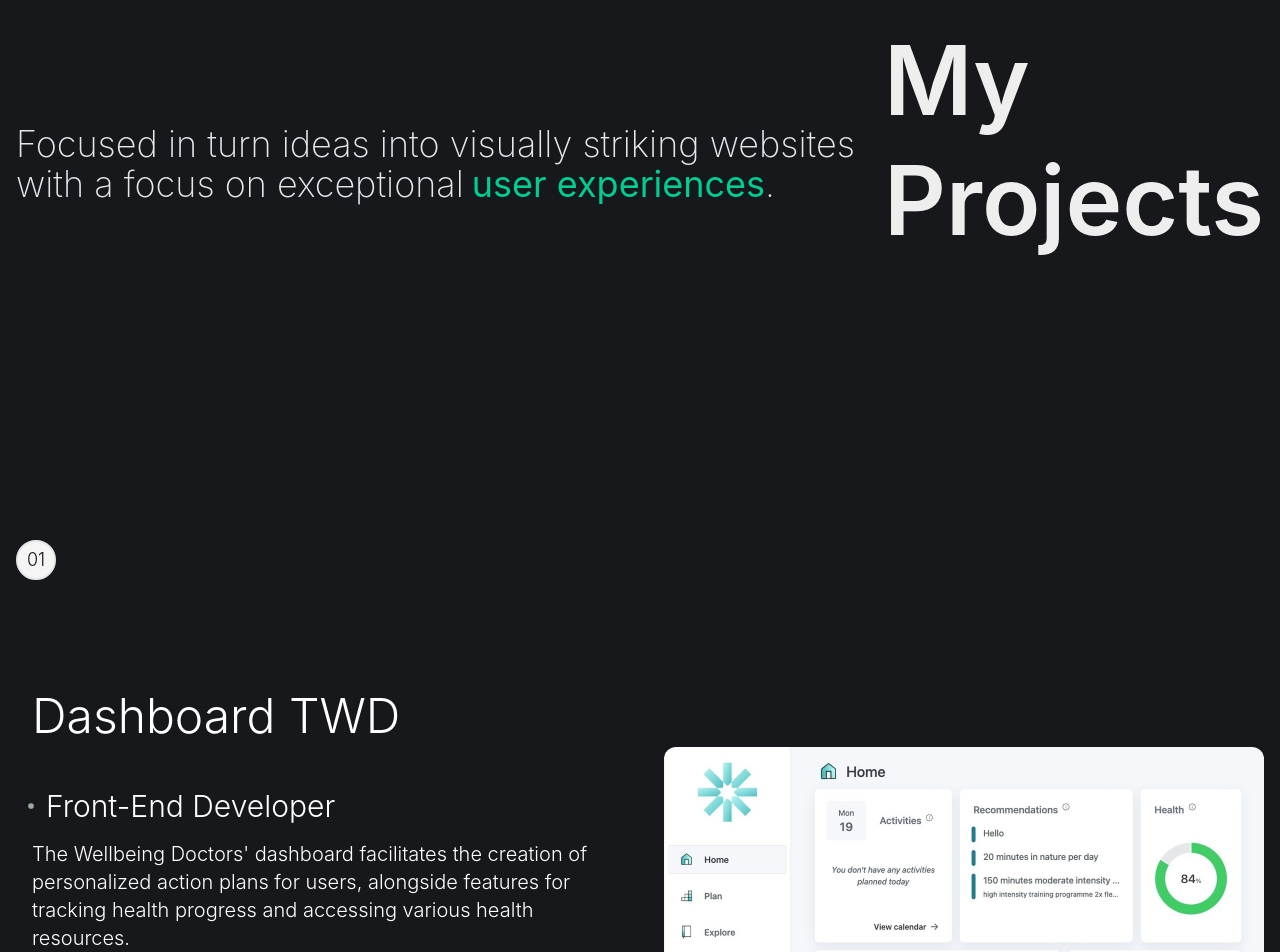
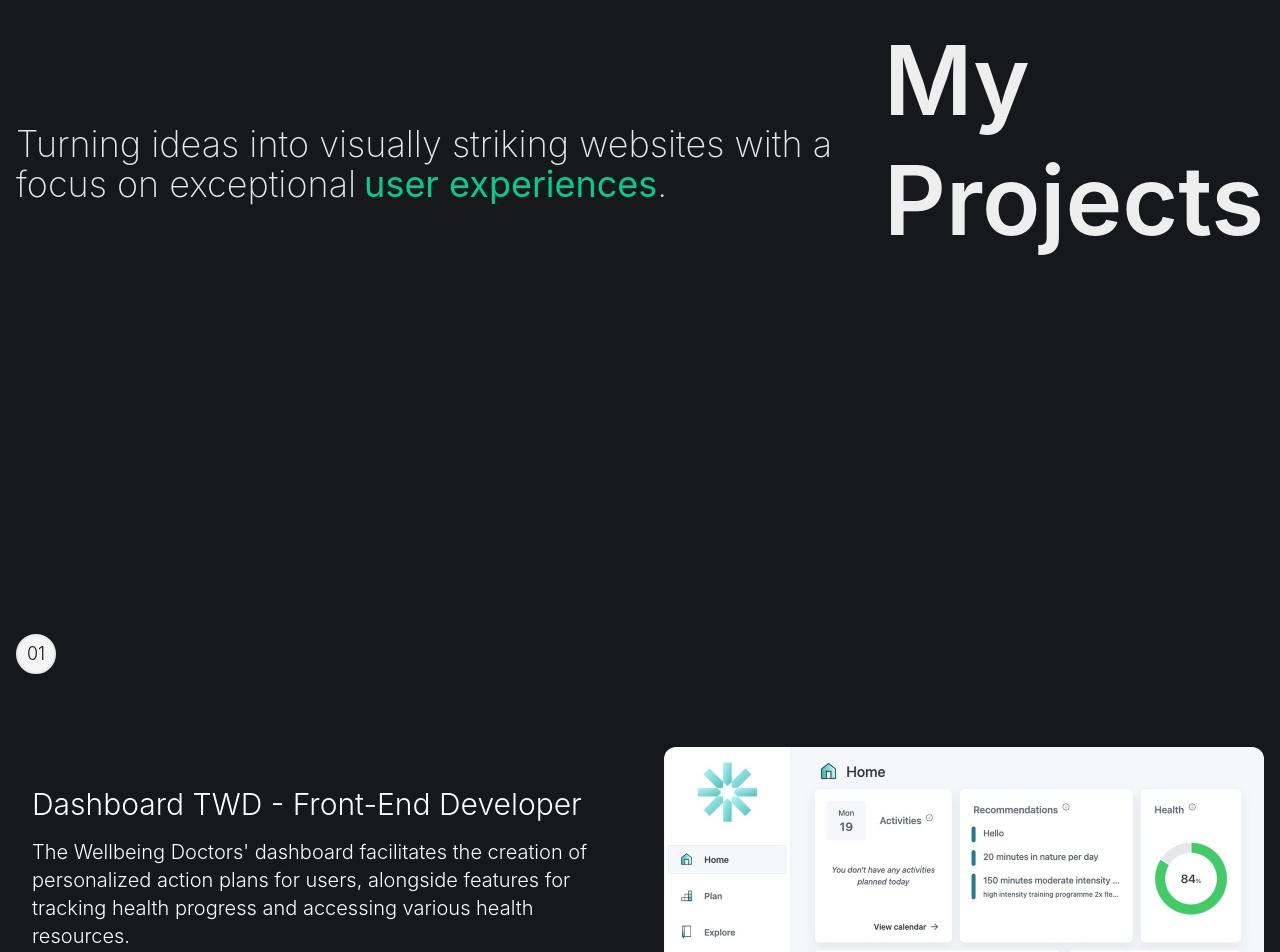
Before and after one commit to Braulin96/portfolio, a React (Create React App) app: page / in a window 1280 px wide. Shown: the part 1860-2812 px from the top of the page. Built offline with nearby package versions, Linux system fonts and the light colour scheme; a web font is replaced by a local one; what tailwindcss-animated would draw is missing.

Commit message:
removed the bullet point and set the container with project detauls to center in ProjectList component

```diff
--- a/package.json
+++ b/package.json
@@ -1,4 +1,5 @@
 {
+  "homepage": "https://Braulin96.github.io/portfolio",
   "name": "portofolio",
   "version": "0.1.0",
   "private": true,
@@ -22,6 +23,8 @@
   },
   "scripts": {
     "start": "react-scripts start",
+    "predeploy": "npm run build",
+    "deploy": "gh-pages -d build",
     "build": "react-scripts build",
     "test": "react-scripts test",
     "eject": "react-scripts eject"
--- a/src/components/MyProjects.js
+++ b/src/components/MyProjects.js
@@ -17,8 +17,7 @@ const MyProjects = () => {
           </div>
           <FadeOnScroll data="fade" duration="1000" delay="500">
           <p className="sm:text-4xl text-2xl text-gray-200 font-extralight z-20 lg:mt-12 mt-6 lg:mr-4">
-            Focused in turn ideas into visually striking websites with a focus
-            on exceptional
+          Turning ideas into visually striking websites with a focus on exceptional
             <span className="font-normal ml-2 text-primary-green">
               user experiences
             </span>
--- a/src/components/ProjectsList.js
+++ b/src/components/ProjectsList.js
@@ -92,7 +92,7 @@ const SlideCarousel = ({ projectImages }) => {
             <img
               className="h-full mx-auto mb-4 rounded-md"
               //width={400}
-              //style={{ height: "225px" }}
+              style={{ maxHeight: "350px" }}
               src={image.src}
               alt={image.alt}
             />
@@ -107,7 +107,7 @@ const SlideCarousel = ({ projectImages }) => {
           <HiArrowSmallLeft
             color="White"
             className="opacity-70 hover:opacity-100"
-            size={20}
+            size={30}
           />
         </button>
       </div>
@@ -119,7 +119,7 @@ const SlideCarousel = ({ projectImages }) => {
           <HiArrowRight
             color="White"
             className="opacity-70 hover:opacity-100"
-            size={20}
+            size={30}
           />
         </button>
       </div>
@@ -141,7 +141,7 @@ const ModuleProject = ({
     <div className="max-w-7xl flex items-center mx-auto px-4">
       <div className="flex h-full gap-x-12">
         <div
-          className="flex flex-col gap-y-20 md:sticky  md:h-[100vh] w-full"
+          className="flex flex-col justify-center gap-y-20 md:sticky md:h-[100vh] w-full"
           style={{
             top: 0,
           }}
@@ -152,11 +152,8 @@ const ModuleProject = ({
                 <p className="mx-auto text-lg text-secondary-blue">{number}</p>
               </div>
               <div className="flex flex-col md:py-28 py-0">
-                <p className="text-5xl ml-4">{projectName}</p>
-                <div className="flex mt-12">
-                  <BsDot className="my-auto" size={30} color="#9EABA2" />
-                  <p className="text-3xl my-auto ">{rule}</p>
-                </div>
+                <p className="text-3xl ml-4">{projectName} - {rule} </p>
+
                 <p className="ml-4 mt-4 text-xl">{description}</p>
                 <div className="md:hidden flex flex-col justify-center pt-12 overflow-hidden">
                   <SlideCarousel projectImages={projectImages} />
@@ -215,7 +212,7 @@ const ModuleProject = ({
 
 const ProjectsList = () => {
   return (
-    <div id="projectList" className="flex flex-col sm:gap-y-0 gap-y-24">
+    <div id="projectList" className="flex flex-col md:gap-y-0 gap-y-24">
       <ModuleProject
         number="01"
         projectName="Dashboard TWD"
@@ -229,7 +226,7 @@ const ProjectsList = () => {
       <ModuleProject
         number="02"
         projectName="TWD Website"
-        rule="Front-End Developer - Web Designer"
+        rule="Front-End Developer/ Web Designer"
         description="The Wellbeing Doctors' website provides comprehensive information about the services offered, including details on pricing, health improvement strategies, getting started, partnerships, and testimonials."
         show="Watch live"
         liveLink="https://thewellbeingdoctors.com/"
@@ -239,7 +236,7 @@ const ProjectsList = () => {
       <ModuleProject
         number="03"
         projectName="Rosa Cleaning"
-        rule="Front-End Developer - Web Designer"
+        rule="Front-End Developer/ Web Designer"
         description="Rosa Cleaning's website offers a comprehensive platform for cleaning services, enabling users to schedule appointments, and customize cleaning plans (not live yet)."
         show="Figma"
         liveLink="https://www.figma.com/proto/uGHdoF52BopWJxx44cr3wR/Untitled?type=design&node-id=564-461&t=ulYqSWCH6enl6Qa7-1&scaling=scale-down&page-id=0%3A1&starting-point-node-id=544%3A536&mode=design"
```
